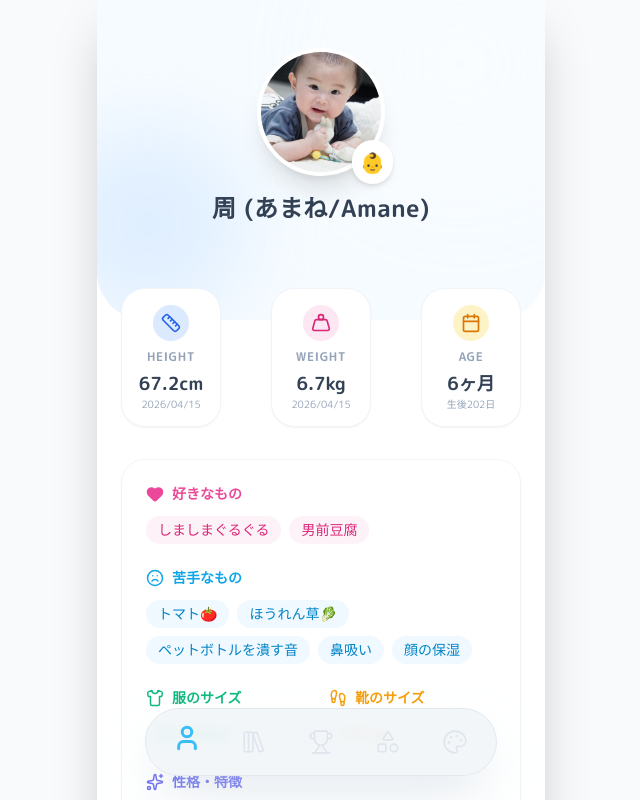
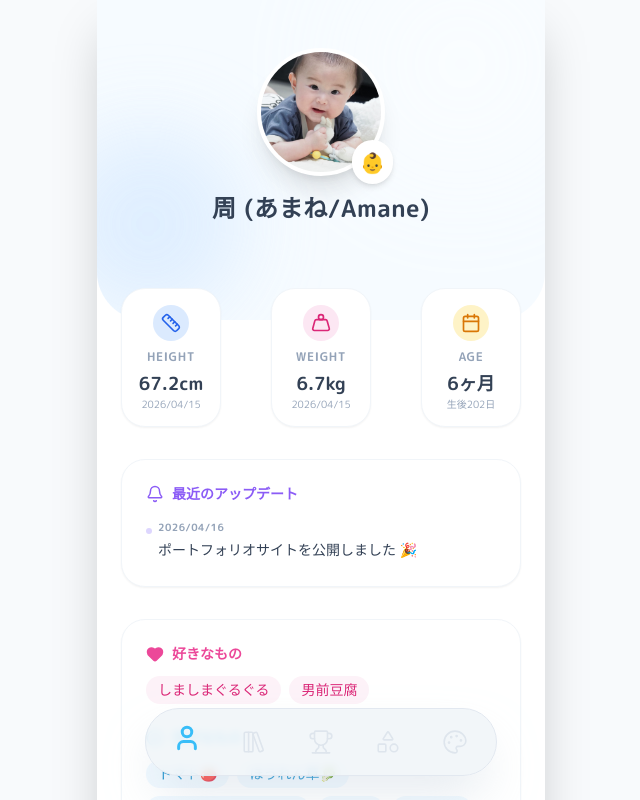
Before and after one commit to ika2kan-fjyu/baby-portfolio-dev, a React (Vite) app: page / in a window 1280 px wide. Shown: the top 800 px of the page, without its empty margins (319-959 px from the left). Built offline with nearby package versions, Linux system fonts and the light colour scheme.

Commit message:
最新情報を表示する場所を用意

```diff
--- a/src/App.jsx
+++ b/src/App.jsx
@@ -4,6 +4,7 @@ import { MobileLayout } from './layouts/MobileLayout';
 import { ProfileHero } from './components/profile/ProfileHero';
 import { StatsCard } from './components/profile/StatsCard';
 import { IdentityCard } from './components/profile/IdentityCard';
+import { UpdatesCard } from './components/profile/UpdatesCard';
 import { profileData } from './data/profileData';
 import profileImage from '/profile/7month.jpeg';
 
@@ -69,6 +70,10 @@ const Profile = () => {
       </div>
 
       <div className="mt-8">
+        <UpdatesCard updates={profileData.updates} />
+      </div>
+
+      <div className="mt-8">
         <IdentityCard
           likes={profileData.likes}
           dislikes={profileData.dislikes}
--- /dev/null
+++ b/src/components/profile/UpdatesCard.jsx
@@ -0,0 +1,27 @@
+import React from 'react';
+import { Bell } from 'lucide-react';
+
+export function UpdatesCard({ updates }) {
+    if (!updates || updates.length === 0) return null;
+
+    return (
+        <div className="mx-6 p-6 bg-white rounded-3xl shadow-sm border border-slate-100 flex flex-col gap-4">
+            <div className="flex items-center gap-2 text-violet-500">
+                <Bell size={18} />
+                <span className="font-bold text-sm">最近のアップデート</span>
+            </div>
+            <div className="flex flex-col gap-3">
+                {updates.map((update, index) => (
+                    <div key={index} className="flex flex-col gap-1 relative pl-3 before:content-[''] before:absolute before:left-0 before:top-2 before:w-1.5 before:h-1.5 before:bg-violet-200 before:rounded-full">
+                        <span className="text-[10px] text-slate-400 font-bold tracking-wider">
+                            {update.date.replace(/-/g, '/')}
+                        </span>
+                        <p className="text-sm text-slate-700 leading-relaxed">
+                            {update.message}
+                        </p>
+                    </div>
+                ))}
+            </div>
+        </div>
+    );
+}
--- a/src/data/profileData.js
+++ b/src/data/profileData.js
@@ -9,5 +9,8 @@ export const profileData = {
     dislikes: ["トマト🍅", "ほうれん草🥬", "ペットボトルを潰す音", "鼻吸い", "顔の保湿"],
     clothesSize: "70 ~ 80cm",
     shoeSize: "??? cm",
-    personality: "よく笑う。知らない人の顔を見ると泣き出したりして、少し人見知りのような素振りがある。"
+    personality: "よく笑う。知らない人の顔を見ると泣き出したりして、少し人見知りのような素振りがある。",
+    updates: [
+        { date: "2026-04-16", message: "ポートフォリオサイトを公開しました 🎉" }
+    ]
 };
```
